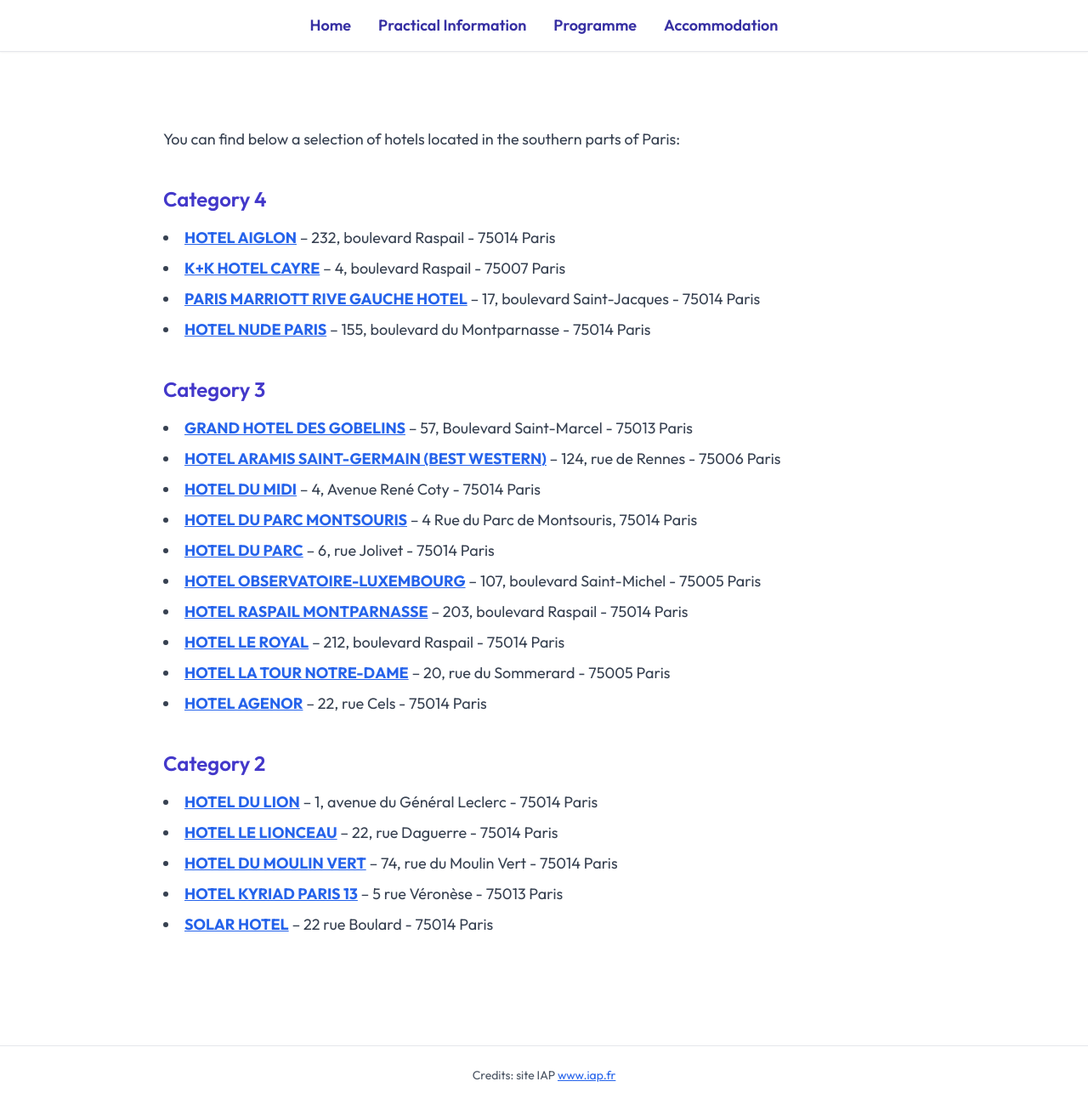
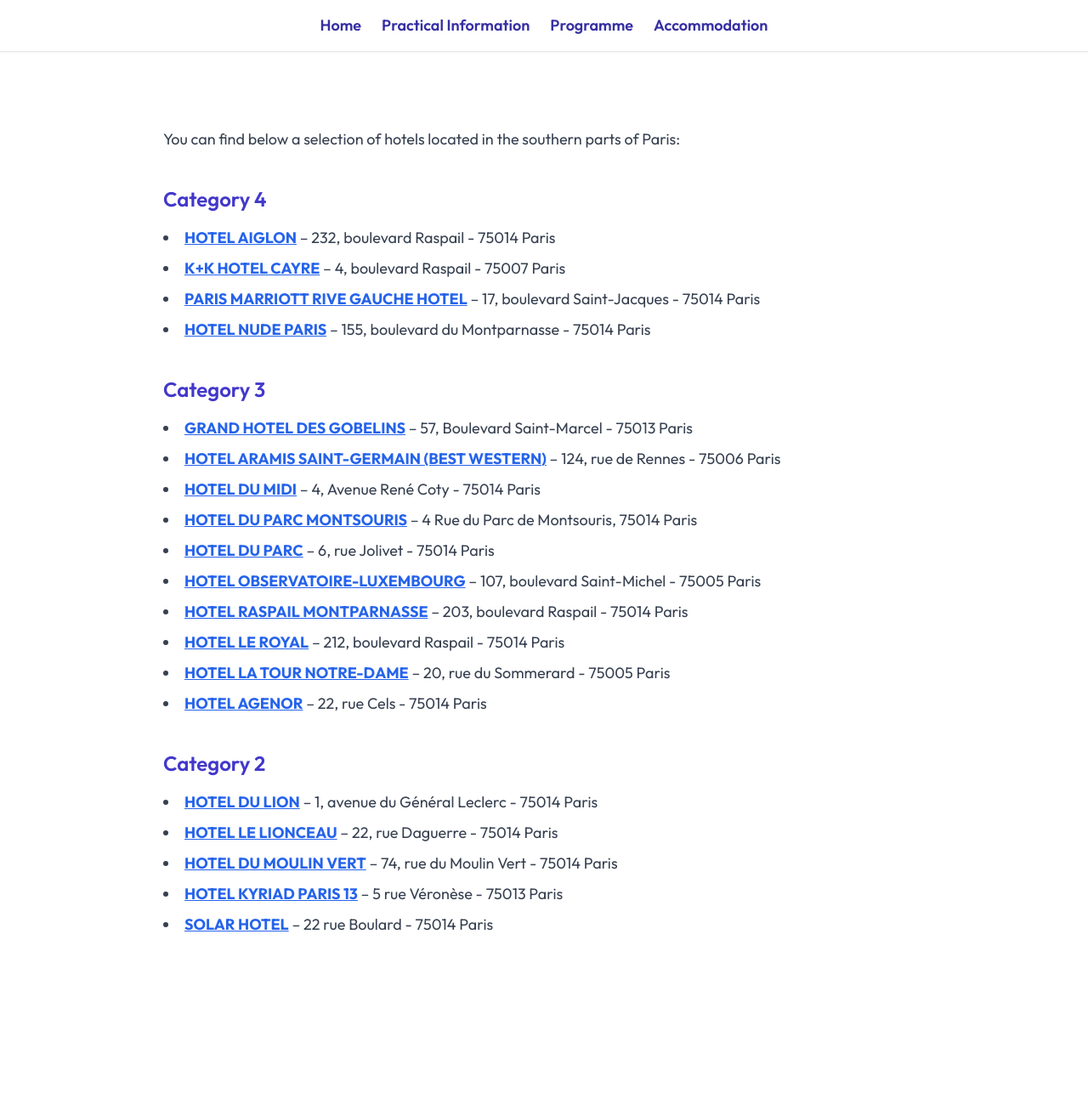
Before and after one commit to october-in-paris/october-in-paris.github.io, a plain HTML site: page Accomodation.html in a window 1280 px wide. Shown: the whole page at 85% size. After the commit the page ends 1166 px from the top, so only its background shows below. Drawn offline with nearby package versions, Linux system fonts and the light colour scheme.

Commit message:
reverted changes

```diff
--- a/Accomodation.html
+++ b/Accomodation.html
@@ -14,16 +14,15 @@
 </head>
 <body class="bg-white text-gray-800">
 
-  <!-- Navigation Bar -->
-  <nav class="bg-white border-b shadow-sm sticky top-0 z-50">
-  <div class="max-w-7xl mx-auto px-6 py-4 flex justify-center space-x-8 text-indigo-800 font-semibold text-lg">
-    <a href="WorkshopParis.html" class="hover:text-indigo-600 transition">Home</a>
-    <a href="PracticalInformation.html" class="hover:text-indigo-600 transition">Practical Information</a>
-    <a href="Programme.html" class="hover:text-indigo-600 transition">Programme</a>
-    <a href="Accomodation.html" class="hover:text-indigo-600 transition">Accommodation</a>
+<!-- Navigation Bar -->
+<nav class="bg-white border-b shadow-sm sticky top-0 z-50">
+  <div class="max-w-7xl mx-auto px-2 sm:px-6 py-4 flex flex-col sm:flex-row flex-wrap justify-center items-center gap-y-2 sm:gap-x-6 text-indigo-800 font-semibold text-base sm:text-lg">
+    <a href="index.html" class="hover:text-indigo-600 transition w-full sm:w-auto text-center">Home</a>
+    <a href="PracticalInformation.html" class="hover:text-indigo-600 transition w-full sm:w-auto text-center">Practical Information</a>
+    <a href="Programme.html" class="hover:text-indigo-600 transition w-full sm:w-auto text-center">Programme</a>
+    <a href="Accomodation.html" class="hover:text-indigo-600 transition w-full sm:w-auto text-center">Accommodation</a>
   </div>
 </nav>
-
 
   <section class="py-16 px-8">
   <div class="max-w-4xl mx-auto">
@@ -72,10 +71,5 @@
 
 </section>
 
-  <!-- Footer -->
-  <footer class="mt-16 py-6 border-t text-center text-sm text-gray-600">
-    Credits: site IAP <a href="https://www.iap.fr" class="text-blue-600 underline" target="_blank">www.iap.fr</a>
-  </footer>
-
 </body>
 </html>
```
Also changed, not shown: PracticalInformation.html (+1 -1 lines), Programme.html (+8 -6 lines).
